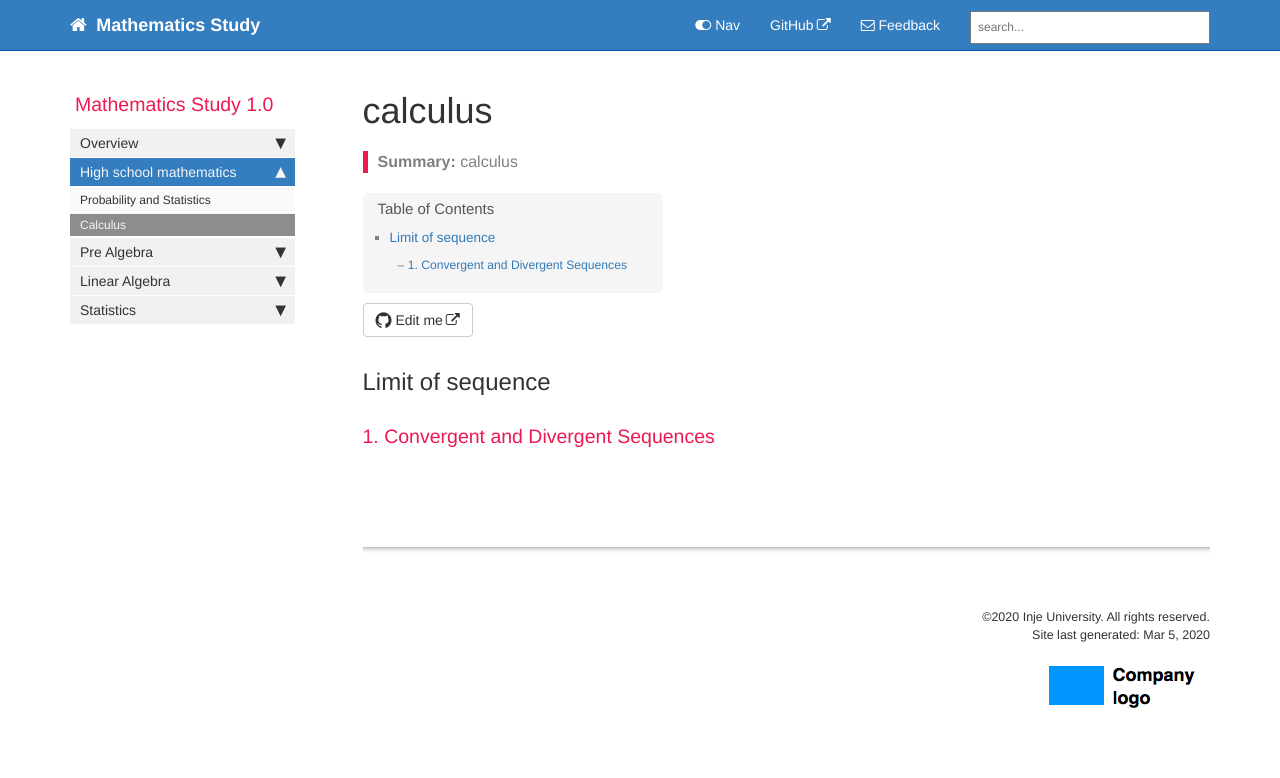
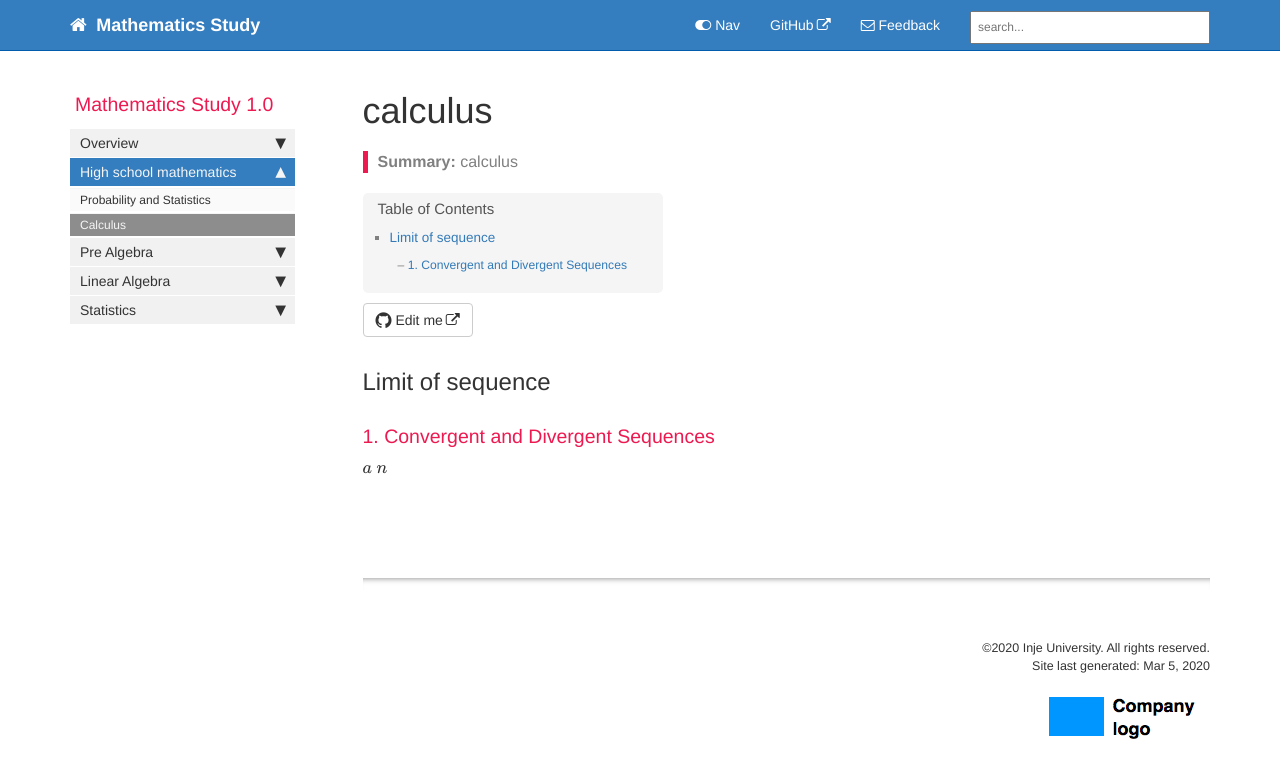
Before and after one commit to jongeunShin95/mathematics-study, a Jekyll site: the page built from pages/mydoc/mydoc_calculus.md, in a window 1280 px wide. Shown: the top 778 px of the page. Built offline with Jekyll 4.4.1, drawn with Linux system fonts in a browser that asks for light colours; formulas are drawn with MathJax 3; comment, search, counter and statistics services are not loaded.

Commit message:
Convergent and Divergent Sequences

```diff
--- a/pages/mydoc/mydoc_calculus.md
+++ b/pages/mydoc/mydoc_calculus.md
@@ -12,3 +12,5 @@ use_math: true
 ## Limit of sequence
 
 ### 1. Convergent and Divergent Sequences
+
+${a~n~}$
```
